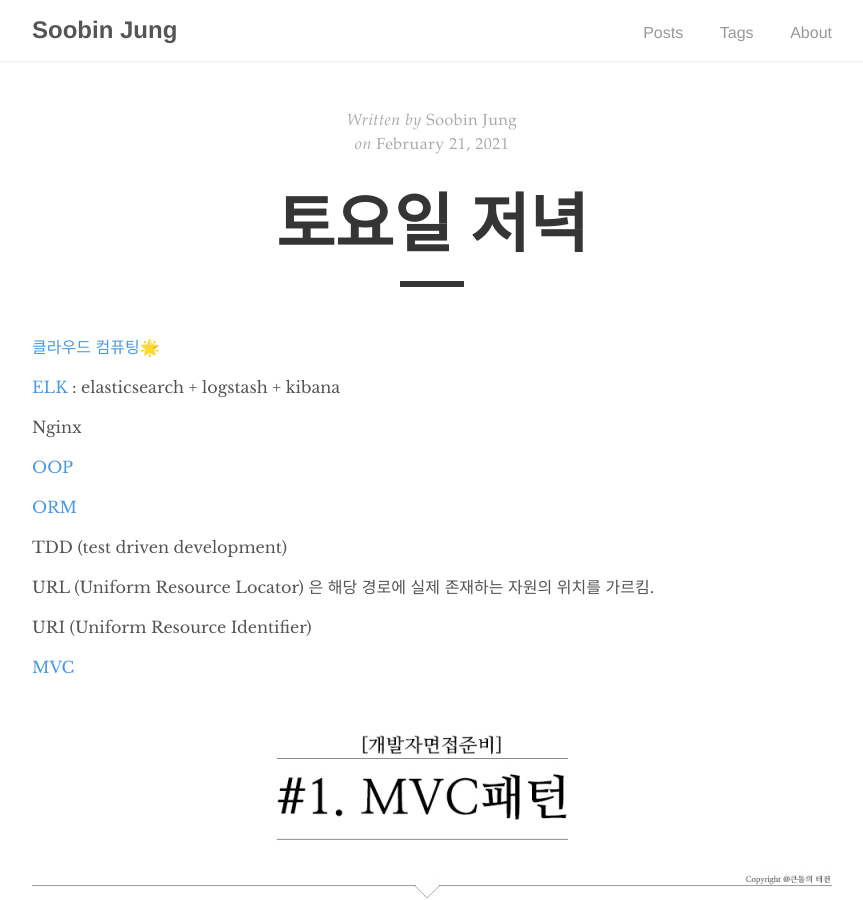
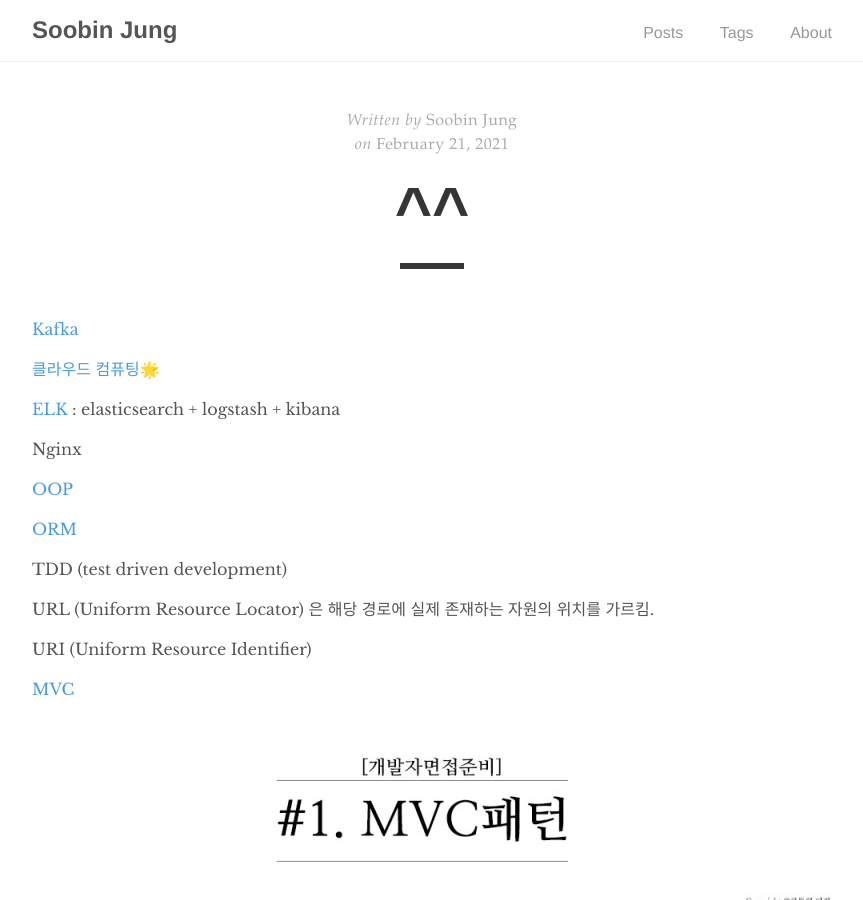
Before and after one commit to SoobinJung1013/SoobinJung1013.github.io, a Jekyll site: the page built from _posts/2021-02-21-sat.md, in a window 1280 px wide and 900 px high. Shown: the whole window, without its empty margins (208-1071 px from the left). Built offline with Jekyll 4.4.1, drawn with Linux system fonts in a browser that asks for light colours; comment, search, counter and statistics services are not loaded.

Commit message:
soooooooooo

```diff
--- a/_posts/2021-02-21-sat.md
+++ b/_posts/2021-02-21-sat.md
@@ -1,11 +1,15 @@
 ---
 layout: post
-title:  "토요일 저녁"
+title:  "^^"
 author: "Soobin Jung"
 comments: true
 tags: Tale
 
 ---
+
+[Kafka](https://soft.plusblog.co.kr/3)
+
+
 
 [클라우드 컴퓨팅](https://ko.wikipedia.org/wiki/%ED%81%B4%EB%9D%BC%EC%9A%B0%EB%93%9C_%EC%BB%B4%ED%93%A8%ED%8C%85)🌟
 
```
